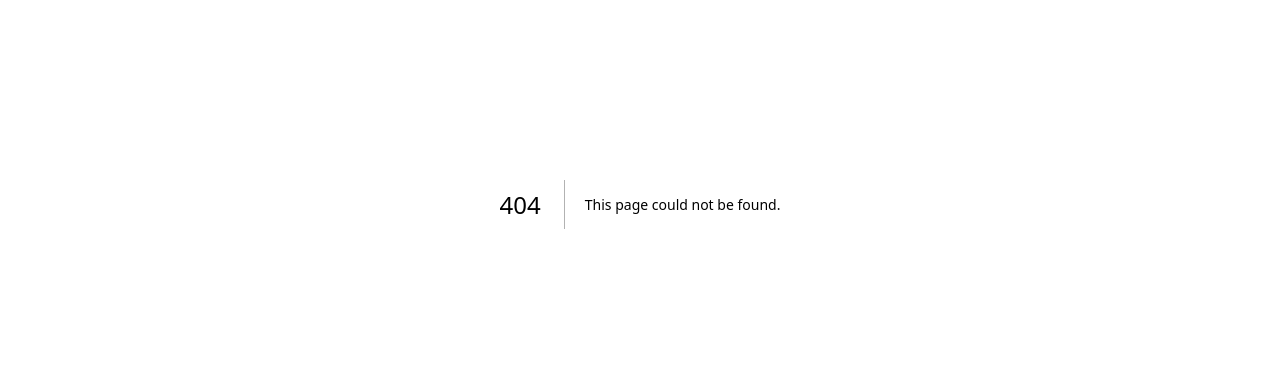
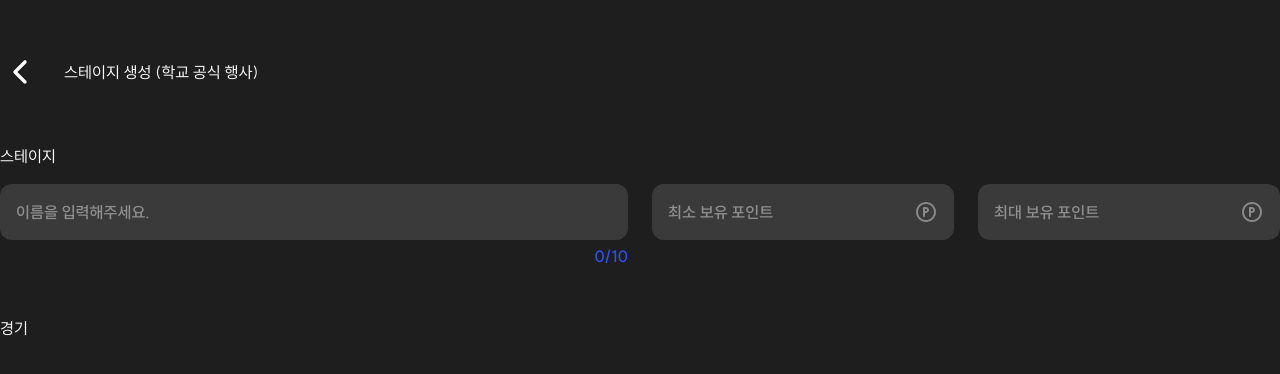
Before and after one commit to team-gogo/GOGO-Frontend, a Next.js app: page /stage/create/official in a window 1280 px wide. Before the commit this address had no page. Shown: the part 196-570 px from the top of the page. Built offline with nearby package versions, Linux system fonts and the light colour scheme.

Commit message:
temp : 작업 정지로 인한 임시 커밋

```diff
--- a/package.json
+++ b/package.json
@@ -12,6 +12,7 @@
     "test:watch": "jest --watch"
   },
   "dependencies": {
+    "@hookform/resolvers": "^4.1.3",
     "@tanstack/react-query": "^5.64.2",
     "@tanstack/react-query-devtools": "^5.64.2",
     "axios": "^1.7.9",
@@ -21,7 +22,8 @@
     "react-dom": "^18",
     "react-hook-form": "^7.54.2",
     "tailwind-merge": "^3.0.2",
-    "tailwindcss-animate": "^1.0.7"
+    "tailwindcss-animate": "^1.0.7",
+    "zod": "^3.24.2"
   },
   "devDependencies": {
     "@next/eslint-plugin-next": "^15.1.5",
--- /dev/null
+++ b/src/app/stage/create/official/page.tsx
@@ -0,0 +1,7 @@
+import OfficialCreatePage from '@/views/stage/create/official/ui/OfficialCreatePage';
+
+const page = () => {
+  return <OfficialCreatePage />;
+};
+
+export default page;
--- /dev/null
+++ b/src/shared/assets/svg/BackIcon.tsx
@@ -0,0 +1,18 @@
+const BackIcon = () => (
+  <svg
+    width="40"
+    height="40"
+    viewBox="0 0 40 40"
+    fill="none"
+    xmlns="http://www.w3.org/2000/svg"
+  >
+    <path
+      fillRule="evenodd"
+      clipRule="evenodd"
+      d="M26.1787 8.82165C26.8295 9.47253 26.8295 10.5278 26.1787 11.1787L17.3572 20.0002L26.1787 28.8217C26.8295 29.4725 26.8295 30.5278 26.1787 31.1787C25.5278 31.8295 24.4725 31.8295 23.8217 31.1787L13.8217 21.1787C13.1708 20.5278 13.1708 19.4725 13.8217 18.8217L23.8217 8.82165C24.4725 8.17078 25.5278 8.17078 26.1787 8.82165Z"
+      fill="white"
+    />
+  </svg>
+);
+
+export default BackIcon;
--- /dev/null
+++ b/src/shared/assets/svg/PointIcon.tsx
@@ -0,0 +1,24 @@
+const PointIcon = () => (
+  <svg
+    width="24"
+    height="24"
+    viewBox="0 0 24 24"
+    fill="none"
+    xmlns="http://www.w3.org/2000/svg"
+  >
+    <path
+      fillRule="evenodd"
+      clipRule="evenodd"
+      d="M8.17317 2.7612C9.38642 2.25866 10.6868 2 12 2C13.3132 2 14.6136 2.25866 15.8268 2.7612C17.0401 3.26375 18.1425 4.00035 19.0711 4.92893C19.9997 5.85752 20.7362 6.95991 21.2388 8.17317C21.7413 9.38642 22 10.6868 22 12C22 13.3132 21.7413 14.6136 21.2388 15.8268C20.7362 17.0401 19.9997 18.1425 19.0711 19.0711C18.1425 19.9997 17.0401 20.7362 15.8268 21.2388C14.6136 21.7413 13.3132 22 12 22C10.6868 22 9.38642 21.7413 8.17317 21.2388C6.95991 20.7362 5.85752 19.9997 4.92893 19.0711C4.00035 18.1425 3.26375 17.0401 2.7612 15.8268C2.25866 14.6136 2 13.3132 2 12C2 10.6868 2.25866 9.38642 2.7612 8.17317C3.26375 6.95991 4.00035 5.85752 4.92893 4.92893C5.85752 4.00035 6.95991 3.26375 8.17317 2.7612ZM12 4C10.9494 4 9.90914 4.20693 8.93853 4.60896C7.96793 5.011 7.08601 5.60028 6.34315 6.34315C5.60028 7.08601 5.011 7.96793 4.60896 8.93853C4.20693 9.90914 4 10.9494 4 12C4 13.0506 4.20693 14.0909 4.60896 15.0615C5.011 16.0321 5.60028 16.914 6.34315 17.6569C7.08601 18.3997 7.96793 18.989 8.93853 19.391C9.90914 19.7931 10.9494 20 12 20C13.0506 20 14.0909 19.7931 15.0615 19.391C16.0321 18.989 16.914 18.3997 17.6569 17.6569C18.3997 16.914 18.989 16.0321 19.391 15.0615C19.7931 14.0909 20 13.0506 20 12C20 10.9494 19.7931 9.90914 19.391 8.93853C18.989 7.96793 18.3997 7.08602 17.6569 6.34315C16.914 5.60028 16.0321 5.011 15.0615 4.60896C14.0909 4.20693 13.0506 4 12 4Z"
+      fill="#898989"
+    />
+    <path
+      fillRule="evenodd"
+      clipRule="evenodd"
+      d="M9 8C9 7.44772 9.44772 7 10 7H12C12.7957 7 13.5587 7.31607 14.1213 7.87868C14.6839 8.44129 15 9.20435 15 10C15 10.7957 14.6839 11.5587 14.1213 12.1213C13.5587 12.6839 12.7957 13 12 13H11V16C11 16.5523 10.5523 17 10 17C9.44772 17 9 16.5523 9 16V8ZM11 11H12C12.2652 11 12.5196 10.8946 12.7071 10.7071C12.8946 10.5196 13 10.2652 13 10C13 9.73478 12.8946 9.48043 12.7071 9.29289C12.5196 9.10536 12.2652 9 12 9H11V11Z"
+      fill="#898989"
+    />
+  </svg>
+);
+
+export default PointIcon;
--- a/src/shared/assets/svg/index.ts
+++ b/src/shared/assets/svg/index.ts
@@ -6,3 +6,5 @@ export { default as MiniGameIcon } from './MiniGameIcon';
 export { default as MyIcon } from './MyIcon';
 export { default as NoticeIcon } from './NoticeIcon';
 export { default as StageIcon } from './StageIcon';
+export { default as BackIcon } from './BackIcon';
+export { default as PointIcon } from './PointIcon';
--- /dev/null
+++ b/src/shared/schema/createOfficialStageSchema.ts
@@ -0,0 +1,67 @@
+import { z } from 'zod';
+
+const createOfficialStageSchema = z.object({
+  stageName: z.string(),
+  game: z.array(
+    z.object({
+      category: z.enum([
+        'SOCCER',
+        'BASKET_BALL',
+        'BASE_BALL',
+        'VOLLEY_BALL',
+        'BADMINTON',
+        'LOL',
+        'ETC',
+      ]),
+      name: z.string(),
+      system: z.enum(['TOURNAMENT', 'FULL_LEAGUE', 'SINGLE']),
+      teamMinCapacity: z.number().int(),
+      teamMaxCapacity: z.number().int(),
+    }),
+  ),
+  initialPoint: z.number().int(),
+  rule: z
+    .object({
+      minBettingPoint: z.number().int().min(1000).max(100000),
+      maxBettingPoint: z.number().int().min(1000).max(100000),
+    })
+    .refine(
+      ({ minBettingPoint, maxBettingPoint }) =>
+        minBettingPoint < maxBettingPoint,
+    ),
+  miniGame: z.object({
+    coinToss: z.object({
+      isActive: z.boolean(),
+      maxBettingPoint: z.number().int(),
+    }),
+    yavarwee: z.object({
+      isActive: z.boolean(),
+      maxBettingPoint: z.number().int(),
+    }),
+    plinko: z.object({
+      isActive: z.boolean(),
+      maxBettingPoint: z.number().int(),
+    }),
+  }),
+  shop: z.object({
+    coinToss: z.object({
+      isActive: z.boolean(),
+      price: z.number().int(),
+      quantity: z.number().int(),
+    }),
+    yavarwee: z.object({
+      isActive: z.boolean(),
+      price: z.number().int(),
+      quantity: z.number().int(),
+    }),
+    plinko: z.object({
+      isActive: z.boolean(),
+      price: z.number().int(),
+      quantity: z.number().int(),
+    }),
+  }),
+  passCode: z.string().optional(),
+  maintainer: z.array(z.number().int()).max(5),
+});
+
+export default createOfficialStageSchema;
--- /dev/null
+++ b/src/shared/types/createStage/index.ts
@@ -0,0 +1,15 @@
+import { z } from 'zod';
+import createOfficialStageSchema from '@/shared/schema/createOfficialStageSchema';
+
+export type CreateOfficialStageFormType = z.infer<
+  typeof createOfficialStageSchema
+>;
+
+export type CategoryType =
+  | 'SOCCER'
+  | 'BASKET_BALL'
+  | 'BASE_BALL'
+  | 'VOLLEY_BALL'
+  | 'BADMINTON'
+  | 'LOL'
+  | 'ETC';
--- a/src/shared/utils/cn.ts
+++ b/src/shared/utils/cn.ts
@@ -5,6 +5,8 @@ export const customTwMerge = extendTailwindMerge({
   extend: {
     classGroups: {
       'font-size': [
+        'text-title2e',
+        'text-title4s',
         'text-h1e',
         'text-h2e',
         'text-h3e',
--- /dev/null
+++ b/src/views/stage/create/official/ui/OfficialCreatePage/index.tsx
@@ -0,0 +1,20 @@
+import { cn } from '@/shared/utils/cn';
+import OfficialCreateContainer from '@/widgets/stage/create/official/ui/OfficialCreateContainer';
+
+const OfficialCreatePage = () => {
+  return (
+    <div
+      className={cn(
+        'flex',
+        'h-screen',
+        'w-screen',
+        'items-center',
+        'justify-center',
+      )}
+    >
+      <OfficialCreateContainer />
+    </div>
+  );
+};
+
+export default OfficialCreatePage;
--- /dev/null
+++ b/src/widgets/stage/create/official/ui/OfficialCreateContainer.tsx
@@ -0,0 +1,75 @@
+'use client';
+
+import { useForm } from 'react-hook-form';
+import { BackIcon, PointIcon } from '@/shared/assets/svg';
+import { CreateOfficialStageFormType } from '@/shared/types/createStage';
+import Input from '@/shared/ui/input';
+import { cn } from '@/shared/utils/cn';
+
+const CategoryList = [
+  { name: '축구', value: 'SOCCER' },
+  { name: '농구', value: 'BASKET_BALL' },
+  { name: '야구', value: 'BASE_BALL' },
+  { name: '배구', value: 'VOLLEY_BALL' },
+  { name: '배드민턴', value: 'BADMINTON' },
+  { name: '롤', value: 'LOL' },
+  { name: '기타(직접입력)', value: 'ETC' },
+];
+
+const OfficialCreateContainer = () => {
+  const { register, watch } = useForm<CreateOfficialStageFormType>();
+
+  return (
+    <form className={cn('w-[1322px]', 'flex', 'flex-col')}>
+      <h1
+        className={cn(
+          'flex',
+          'items-center',
+          'gap-24',
+          'text-title4s',
+          'text-white',
+        )}
+      >
+        <BackIcon /> 스테이지 생성 (학교 공식 행사)
+      </h1>
+
+      <div className={cn('w-full', 'flex', 'flex-col', 'gap-16', 'mt-[52px]')}>
+        <h2 className={cn('text-title2e', 'text-white')}>스테이지</h2>
+        <div className={cn('w-full', 'flex', 'gap-24')}>
+          <div
+            className={cn('w-full', 'flex', 'flex-col', 'items-end', 'gap-4')}
+          >
+            <Input
+              placeholder="이름을 입력해주세요."
+              maxLength={10}
+              {...register('stageName')}
+            />
+            <p className={cn('text-body3s', 'text-main-600')}>
+              {(watch('stageName') && watch('stageName').length) || 0}
+              /10
+            </p>
+          </div>
+          <div className={cn('w-full', 'flex', 'gap-24')}>
+            <Input
+              placeholder="최소 보유 포인트"
+              icon={<PointIcon />}
+              {...register('rule.minBettingPoint')}
+            />
+            <Input
+              placeholder="최대 보유 포인트"
+              icon={<PointIcon />}
+              // {...register('')}
+            />
+          </div>
+        </div>
+      </div>
+
+      <div className={cn('w-full', 'flex', 'flex-col', 'gap-16', 'mt-[48px]')}>
+        <h2 className={cn('text-title2e', 'text-white')}>경기</h2>
+        <div className={cn('w-full', 'flex', 'gap-24')} />
+      </div>
+    </form>
+  );
+};
+
+export default OfficialCreateContainer;
```
Also changed, not shown: 2 other files (tests, documents, lock files or other folders).
